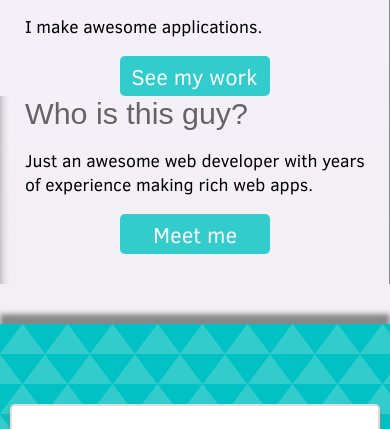
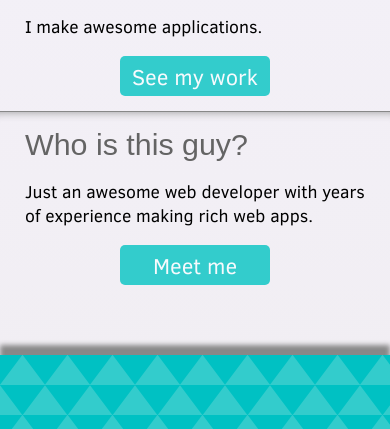
Before and after one commit to flyiniggle/developingwithstyle, a plain HTML site: page index.html in a window 390 px wide. Shown: the part 811-1240 px from the top of the page. Drawn offline with Linux system fonts and the light colour scheme; files whose address does not match are found by name.

Commit message:
index is now completely reactive

```diff
--- a/css/main.css
+++ b/css/main.css
@@ -363,6 +363,27 @@ button {
 	cursor : pointer;
 }
 
+@media only screen and (max-width: 700px) {
+	#bottomContentLeft, #bottomContentRight {
+		margin-bottom: 0;
+	}
+
+	#bottomContentLeft {
+		border-right: none;
+		border-bottom: 1px solid rgb(136, 136, 136);
+		padding-bottom: 15px;
+	}
+
+	#bottomContentRight {
+		padding-top: 15px;
+		padding-bottom: 0;
+		box-shadow: inset 0px 10px 10px -10px rgb(150,150,150);
+	}
+
+	.bottomDetailWrapper {
+		padding-bottom: 0px;
+	}
+}
 
 /*Text*/
 h1, h2, h3 {
```
